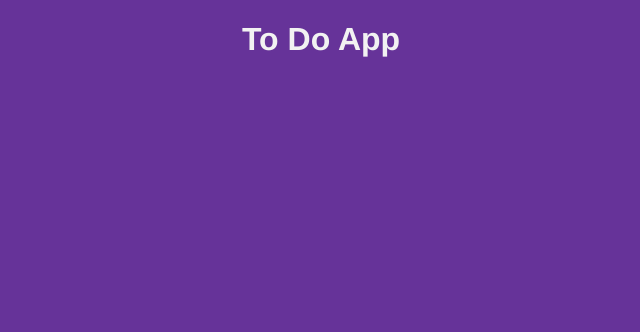
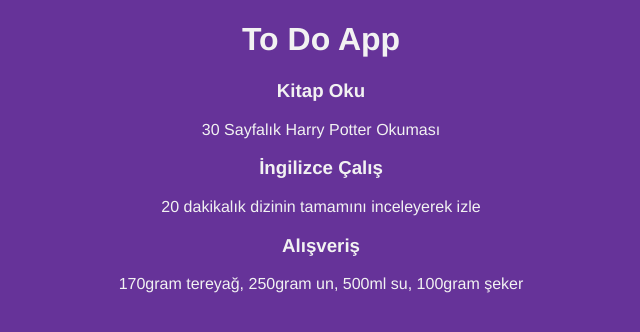
Before and after one commit to oguzhanascier/todolist-vue3-jsonServer, a Vue app: page / in a window 1280 px wide. Shown: the top 332 px of the page, without its empty margins (319-959 px from the left). Built offline with nearby package versions, Linux system fonts and the light colour scheme; data requests are answered from the project's data file.

Commit message:
access props

```diff
--- a/src/components/todos.vue
+++ b/src/components/todos.vue
@@ -1,9 +1,19 @@
 <template>
-
+  <div class="todos">
+    <div class="title">
+        <h3>{{todos.title}}</h3>
+    </div>
+    <div class="details">
+        <p class="content">
+            {{ todos.content }}
+        </p>
+    </div>
+  </div>
 </template>
 
 <script>
 export default {
+    props:['todos']
 
 }
 </script>
```
